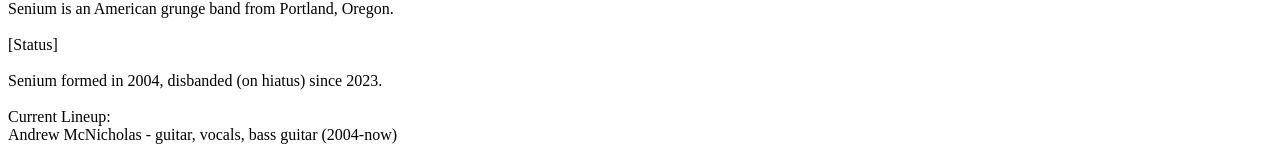
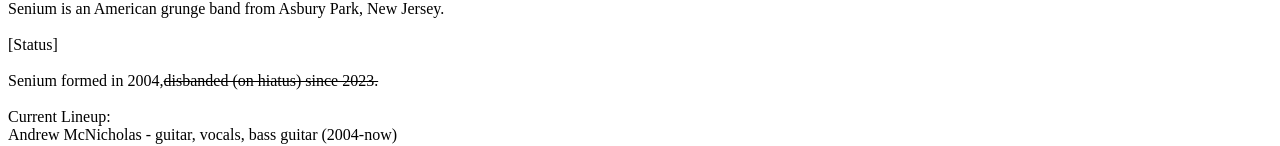
Before and after one commit to seniumstatus/seniumstatus, a plain HTML site: page index.html in a window 1280 px wide. Shown: the part 814-960 px from the top of the page. Drawn offline with Linux system fonts and the light colour scheme.

Commit message:
Update index.html

```diff
--- a/index.html
+++ b/index.html
@@ -9,11 +9,11 @@
 <br><br><br><br><br><br><br><br><br><br><br><br><br><br><br><br><br>
 [About]
 <br><br>
-Senium is an American grunge band from Portland, Oregon.
+Senium is an American grunge band from Asbury Park, New Jersey.
 <br><br>
 [Status]
 	<br><br>
-Senium formed in 2004, disbanded (on hiatus) since 2023.<br>
+Senium formed in 2004,<strike>disbanded (on hiatus) since 2023.</strike> <br>
 <br>
 Current Lineup:<br>
 Andrew McNicholas - guitar, vocals, bass guitar (2004-now)
```
